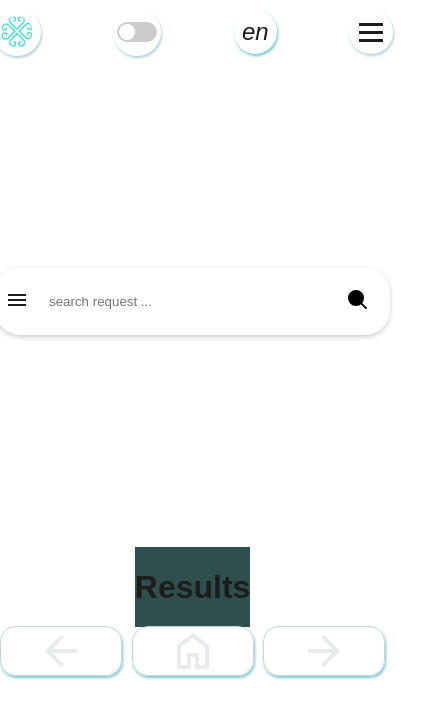
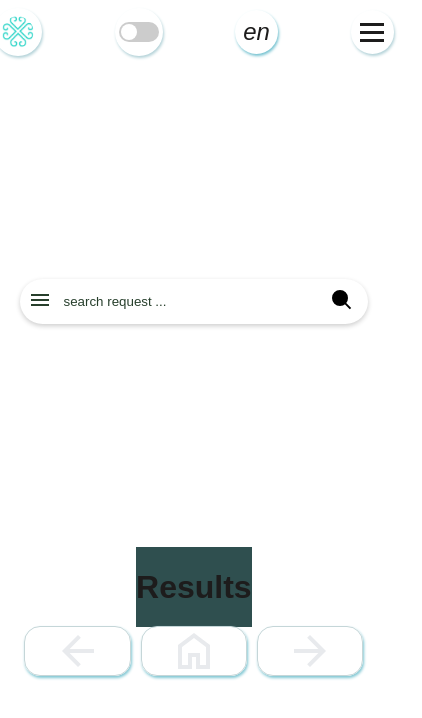
Before and after one commit to valitovgaziz/spa_, a Vue app: page /results in a window 390 px wide. Shown: the top 718 px of the page, 422 px wide, since content can reach past the window. Built offline with nearby package versions, Linux system fonts and the light colour scheme.

Commit message:
Применил темную тему для строки поиска

```diff
--- a/src/assets/main.css
+++ b/src/assets/main.css
@@ -3,15 +3,15 @@
   --background-color: #ffffff;
   --text-color: #1d1c1c;
   --light-dark-background-color: #ffffff;
-  --light-dark-text-color: #86ef9d;
+  --light-dark-text-color: #273f2c;
 }
 
 /* Темная тема */
 [data-theme="dark"] {
   --background-color: #282828;
   --text-color: #3cb756;
-  --light-dark-background-color: #596755;
-  --light-dark-text-color: #86ef9d;
+  --light-dark-background-color: #4e5e49;
+  --light-dark-text-color: #59f37b;
 }
 
 /* Общие стили */
@@ -54,7 +54,7 @@ body {
     margin: 0.5rem;
     min-height: 80vh;
     min-width: auto;
-    max-width: none;
+    max-width: 90vw;
     width: 95%; /* Можно сделать еще меньше, если требуется */
     border-radius: 0.5rem;
   }
--- a/src/components/header/headerMemu.vue
+++ b/src/components/header/headerMemu.vue
@@ -106,6 +106,7 @@ export default {
     box-shadow: 1px 2px 3px rgb(141, 225, 214);
     padding: 0.5rem;
     list-style-type: none;
+    background-color: var(--background-color);
 }
 
 li {
--- a/src/components/searchLine/searchLine.vue
+++ b/src/components/searchLine/searchLine.vue
@@ -72,35 +72,41 @@ export default {
   width: 100%;
   max-width: 600px;
   margin: auto;
+  border-radius: 25px;
+  background-color: var(--light-dark-background-color);
+  color: var(--light-dark-text-color);
+  box-shadow: 0 2px 5px rgba(0, 0, 0, 0.2);
 }
 
 .search-input-container {
   display: flex;
   align-items: center;
-  background: #fff;
-  border-radius: 25px;
-  padding: 10px;
-  box-shadow: 0 2px 5px rgba(0, 0, 0, 0.2);
+  padding: 0.5rem;
 }
 
 .menu-icon {
   cursor: pointer;
   margin-right: 10px;
+  height: 100%;
 }
 
 .search-input {
   flex-grow: 1;
   border: none;
   outline: none;
-  padding: 10px;
-  border-radius: 20px;
+  border-radius: 2rem;
+  background-color: var(--light-dark-background-color);
+  color: var(--light-dark-text-color);
+}
+
+.search-input::placeholder {
+  color: var(--light-dark-text-color);
 }
 
 .search-button {
   background: none;
   border: none;
   cursor: pointer;
-  padding: 10px;
 }
 
 .search-menu {
@@ -108,18 +114,17 @@ export default {
   top: 60px;
   left: 0;
   right: 0;
-  background: #fff;
+  background: none;
   border-radius: 10px;
   box-shadow: 0 4px 6px rgba(0, 0, 0, 0.1);
   z-index: 1000;
 }
 
 .menu-item {
-  padding: 10px;
   cursor: pointer;
 }
 
 .menu-item:hover {
-  background-color: #f0f0f0;
+  background-color: none;
 }
 </style>
```
